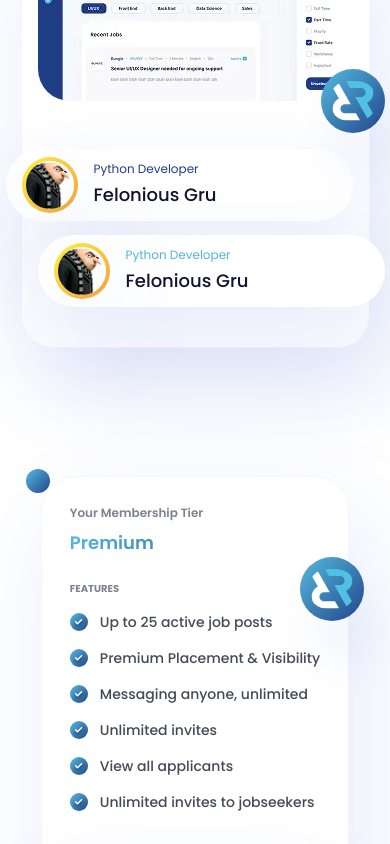
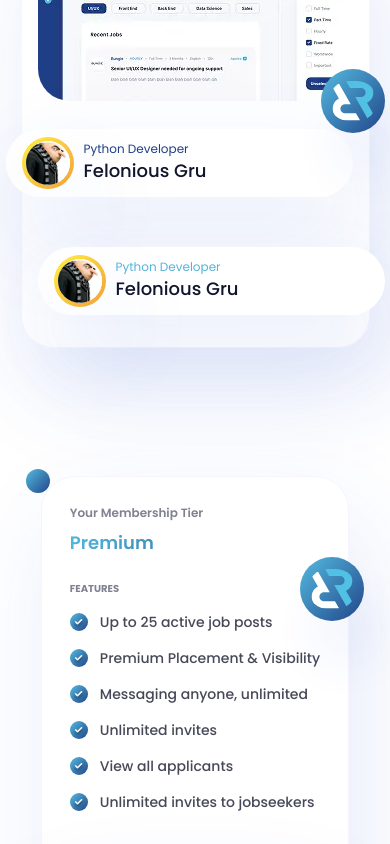
Before and after one commit to EasinTanvir/technical-task, a React (Vite) app: page / in a window 390 px wide. Shown: the part 1020-1864 px from the top of the page. Built offline with nearby package versions, Linux system fonts and the light colour scheme.

Commit message:
fixed responsive issues

```diff
--- a/src/components/landingPage/GlobalReach/FindWork.jsx
+++ b/src/components/landingPage/GlobalReach/FindWork.jsx
@@ -14,14 +14,14 @@ const FindWork = () => {
         altText="RemoteRecruit dashboard showing available job listings for freelancers"
       >
         <ProfileStateCard
-          className="absolute sm:-left-17 -left-4 top-60 z-10"
+          className="absolute sm:-left-17 -left-4 top-55 z-10"
           designationClass="text-research-profile-title-one text-xs"
           designation="Python Developer"
           name="Felonious Gru"
           imageSrc={profileImage}
         />
         <ProfileStateCard
-          className="absolute sm:-right-7.5 -right-4 bottom-10  z-10"
+          className="absolute sm:-right-7.5 -right-4 bottom-8  z-10"
           designationClass="text-research-profile-title-two text-xs"
           designation="Python Developer"
           name="Felonious Gru"
--- a/src/components/shared/ProfileStateCard.jsx
+++ b/src/components/shared/ProfileStateCard.jsx
@@ -14,7 +14,7 @@ const ProfileStateCard = ({
   return (
     <div
       className={`
-        flex items-center gap-4
+        flex items-center gap-2.5
         rounded-[40px]
         border-research-card-border
         bg-heading-light
@@ -33,8 +33,8 @@ const ProfileStateCard = ({
           width={64}
           height={64}
           className="
-          h-14
-          w-14
+          h-13
+          w-13
           research-card-circle-border-gradient
           shadow-research-card
           object-cover
@@ -43,8 +43,8 @@ const ProfileStateCard = ({
       ) : (
         <div
           className="
-          h-14
-          w-14
+          h-13
+          w-13
           shrink-0
           shadow-research-card
           bg-membership-circle-badge-bg
@@ -73,7 +73,7 @@ const ProfileStateCard = ({
           {designation}
         </Text>
 
-        <Heading as="h3" className=" mt-1 text-badge-text text-lg!">
+        <Heading as="h3" className="  text-badge-text text-lg!">
           {name}
         </Heading>
       </div>
```
